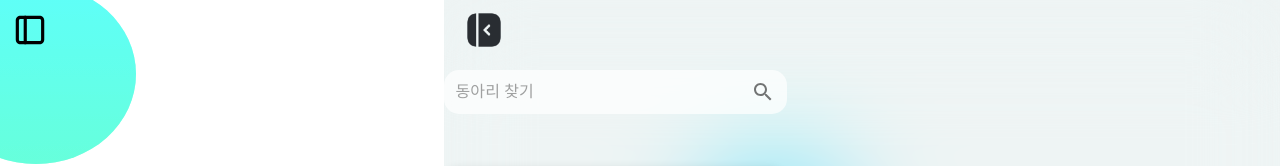
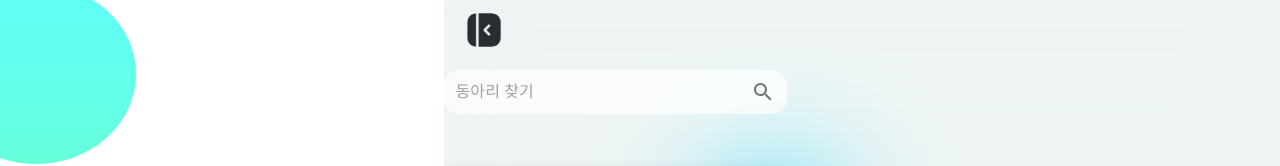
Before and after one commit to COMING-SOON-SCH/FE1-team-project, a React (Create React App) app in the folder project/: page /search-club in a window 1280 px wide. Shown: the top 166 px of the page. Built offline with nearby package versions, Linux system fonts and the light colour scheme; a web font is replaced by a local one.

Commit message:
💄style : 동아리 찾기 페이지의  Sidebar 버튼 중복 해제

```diff
--- a/project/src/pages/SearchClub.jsx
+++ b/project/src/pages/SearchClub.jsx
@@ -1,6 +1,5 @@
 import React from 'react';
 import Background from '../components/Background';
-import SideBarButton from '../components/SideBarButton';
 import SearchBar from '../components/SearchBar';
 import ContentContainer from '../components/ContentContainer';
 import SearchItemContainer from '../components/SearchItemContainer';
@@ -8,7 +7,6 @@ import SearchItemContainer from '../components/SearchItemContainer';
 const SearchClub = () => {
   return (
     <Background>
-    <SideBarButton />
     <SearchBar />
     <ContentContainer>
         <SearchItemContainer />
```
